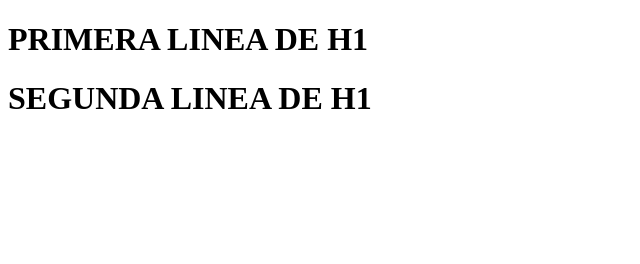
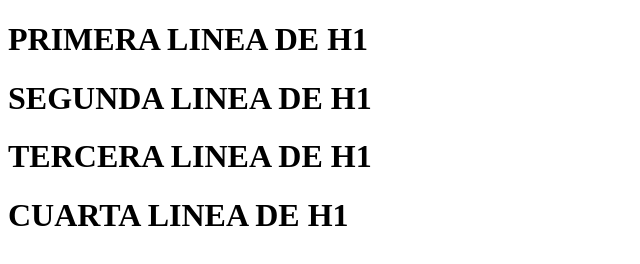
Before and after one commit to Igutierr18/BUENAS_PRACTICAS, a plain HTML site: page index.html in a window 1280 px wide. Shown: the whole page, without its empty margins (0-640 px from the left). Drawn offline with Linux system fonts and the light colour scheme.

Commit message:
Se agregaron dos lineas h1 en el body

```diff
--- a/index.html
+++ b/index.html
@@ -8,5 +8,7 @@
 <body>
     <h1>PRIMERA LINEA DE H1</h1>
     <h1>SEGUNDA LINEA DE H1</h1>
+    <h1>TERCERA LINEA DE H1</h1>
+    <h1>CUARTA LINEA DE H1</h1>
 </body>
 </html>
```
